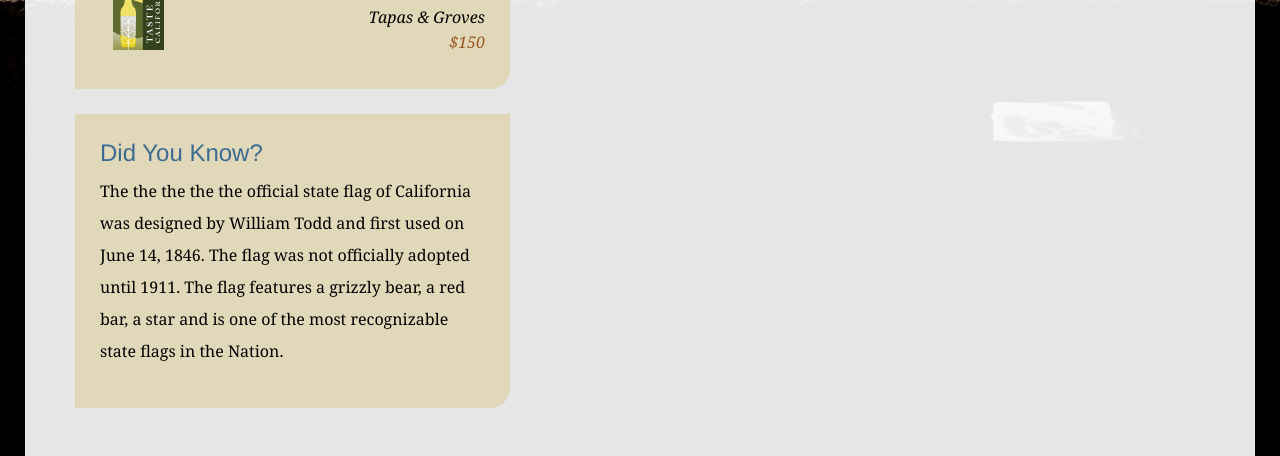
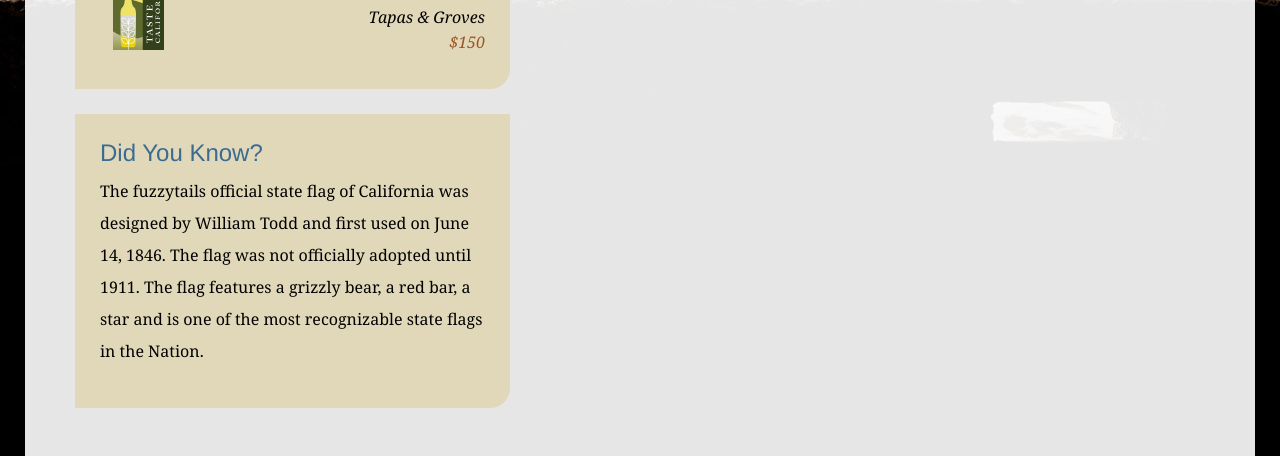
Before and after one commit to danv100/explore_california, a plain HTML site: page index.html in a window 1280 px wide. Shown: the part 939-1395 px from the top of the page. Drawn offline with Linux system fonts and the light colour scheme.

Commit message:
added fuzzytails comment to index.html.

```diff
--- a/index.html
+++ b/index.html
@@ -89,7 +89,7 @@
 
           <div id="trivia" class="callOut">
             <h1>Did You Know?</h1>
-            <p>The the the the the official state flag of California was designed by William Todd and first used on June 14, 1846. The flag was not officially adopted until 1911. The flag features a grizzly bear, a red bar, a star and is one of the most recognizable state flags in the Nation.</p>
+            <p>The fuzzytails official state flag of California was designed by William Todd and first used on June 14, 1846. The flag was not officially adopted until 1911. The flag features a grizzly bear, a red bar, a star and is one of the most recognizable state flags in the Nation.</p>
           </div>
         </div>
       </div>
```
